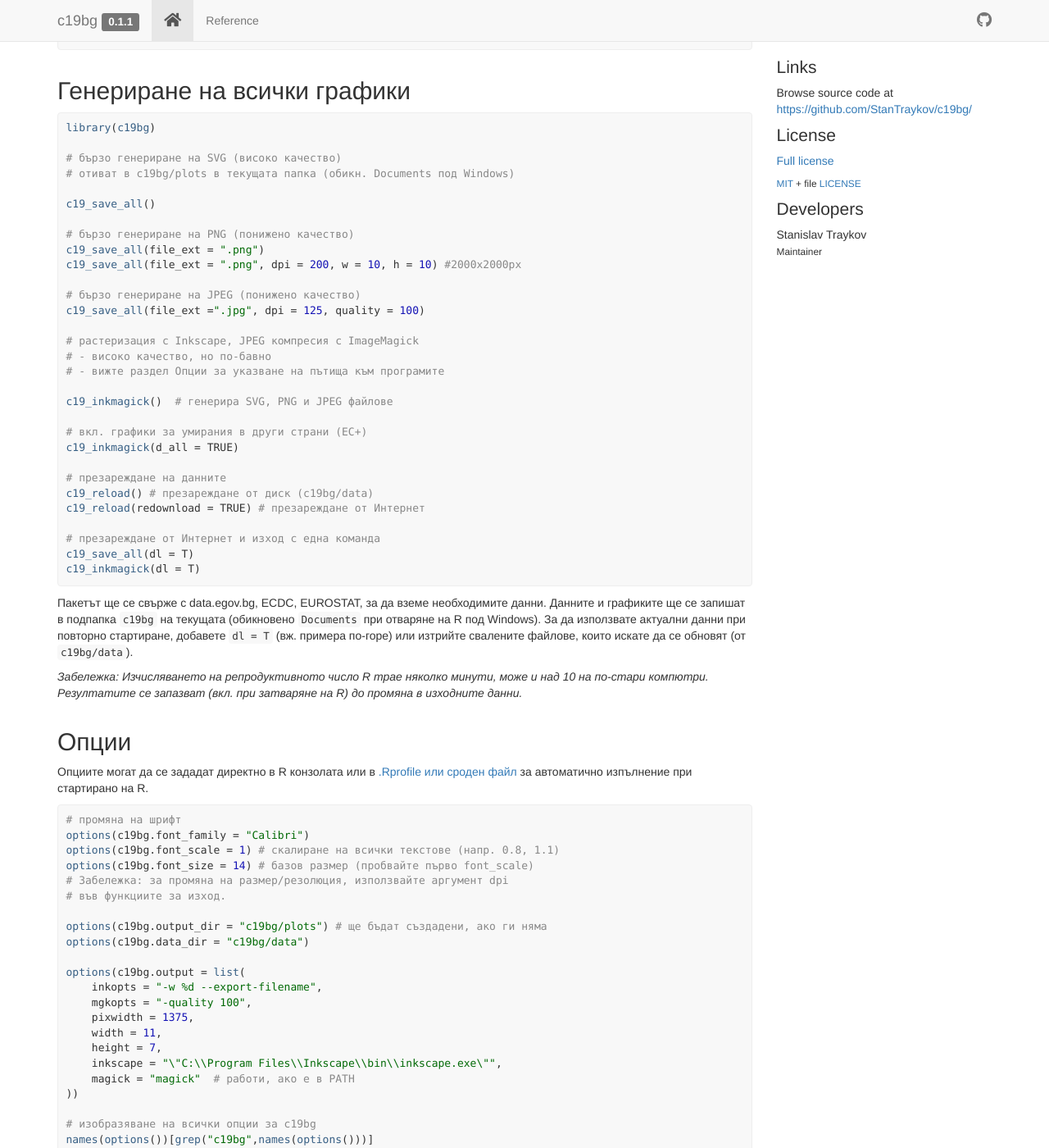
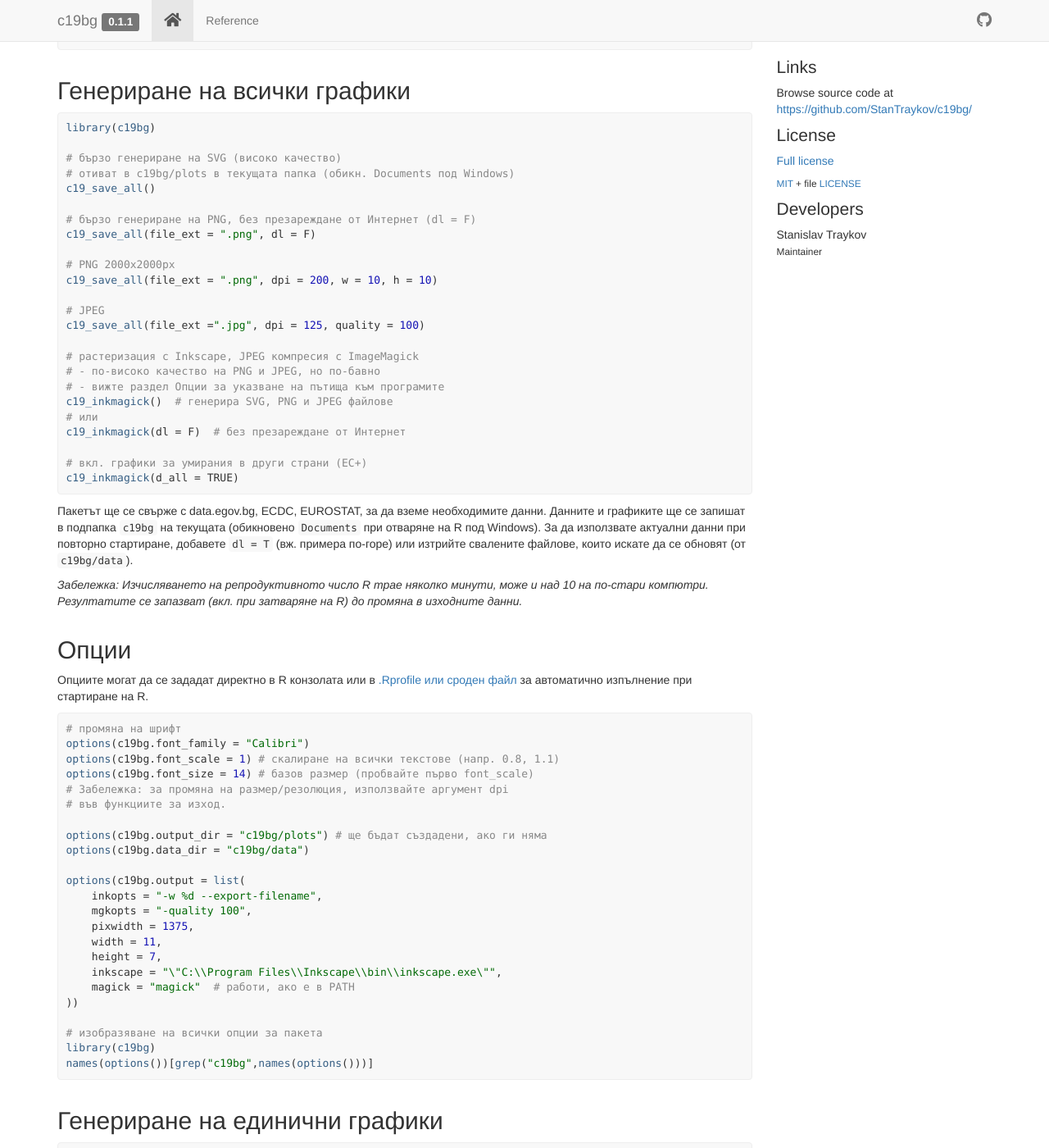
Before and after one commit to StanTraykov/c19bg, a Jekyll site: the page docs/index.html, which Jekyll copies as it is, in a window 1280 px wide and 1400 px high, scrolled down 768 px. Shown: the whole window at 82% size. Built offline with Jekyll 4.4.1, drawn with Linux system fonts in a browser that asks for light colours; nearby versions of some CDN libraries; comment, search, counter and statistics services are not loaded; some of the changed text lies outside the part shown.

Commit message:
auto upload c19bg/plots/Jan10 (Jan10 00:55:43)

```diff
--- a/docs/index.html
+++ b/docs/index.html
@@ -112,39 +112,33 @@
 
 <span class="co"># бързо генериране на SVG (високо качество)</span>
 <span class="co"># отиват в c19bg/plots в текущата папка (обикн. Documents под Windows)</span>
-
 <span class="fu"><a href="reference/c19_save_all.html">c19_save_all</a></span><span class="op">(</span><span class="op">)</span>
 
-<span class="co"># бързо генериране на PNG (понижено качество)</span>
-<span class="fu"><a href="reference/c19_save_all.html">c19_save_all</a></span><span class="op">(</span>file_ext <span class="op">=</span> <span class="st">".png"</span><span class="op">)</span>
-<span class="fu"><a href="reference/c19_save_all.html">c19_save_all</a></span><span class="op">(</span>file_ext <span class="op">=</span> <span class="st">".png"</span>, dpi <span class="op">=</span> <span class="fl">200</span>, w <span class="op">=</span> <span class="fl">10</span>, h <span class="op">=</span> <span class="fl">10</span><span class="op">)</span> <span class="co">#2000x2000px</span>
+<span class="co"># бързо генериране на PNG, без презареждане от Интернет (dl = F)</span>
+<span class="fu"><a href="reference/c19_save_all.html">c19_save_all</a></span><span class="op">(</span>file_ext <span class="op">=</span> <span class="st">".png"</span>, dl <span class="op">=</span> <span class="cn">F</span><span class="op">)</span>
 
-<span class="co"># бързо генериране на JPEG (понижено качество)</span>
+<span class="co"># PNG 2000x2000px</span>
+<span class="fu"><a href="reference/c19_save_all.html">c19_save_all</a></span><span class="op">(</span>file_ext <span class="op">=</span> <span class="st">".png"</span>, dpi <span class="op">=</span> <span class="fl">200</span>, w <span class="op">=</span> <span class="fl">10</span>, h <span class="op">=</span> <span class="fl">10</span><span class="op">)</span>
+
+<span class="co"># JPEG</span>
 <span class="fu"><a href="reference/c19_save_all.html">c19_save_all</a></span><span class="op">(</span>file_ext <span class="op">=</span><span class="st">".jpg"</span>, dpi <span class="op">=</span> <span class="fl">125</span>, quality <span class="op">=</span> <span class="fl">100</span><span class="op">)</span>
 
 <span class="co"># растеризация с Inkscape, JPEG компресия с ImageMagick</span>
-<span class="co"># - високо качество, но по-бавно</span>
+<span class="co"># - по-високо качество на PNG и JPEG, но по-бавно</span>
 <span class="co"># - вижте раздел Опции за указване на пътища към програмите</span>
-
 <span class="fu"><a href="reference/c19_inkmagick.html">c19_inkmagick</a></span><span class="op">(</span><span class="op">)</span>  <span class="co"># генерира SVG, PNG и JPEG файлове</span>
+<span class="co"># или</span>
+<span class="fu"><a href="reference/c19_inkmagick.html">c19_inkmagick</a></span><span class="op">(</span>dl <span class="op">=</span> <span class="cn">F</span><span class="op">)</span>  <span class="co"># без презареждане от Интернет</span>
 
 <span class="co"># вкл. графики за умирания в други страни (ЕС+)</span>
-<span class="fu"><a href="reference/c19_inkmagick.html">c19_inkmagick</a></span><span class="op">(</span>d_all <span class="op">=</span> <span class="cn">TRUE</span><span class="op">)</span>
-
-<span class="co"># презареждане на данните</span>
-<span class="fu"><a href="reference/c19_reload.html">c19_reload</a></span><span class="op">(</span><span class="op">)</span> <span class="co"># презареждане от диск (c19bg/data)</span>
-<span class="fu"><a href="reference/c19_reload.html">c19_reload</a></span><span class="op">(</span>redownload <span class="op">=</span> <span class="cn">TRUE</span><span class="op">)</span> <span class="co"># презареждане от Интернет</span>
-
-<span class="co"># презареждане от Интернет и изход с една команда</span>
-<span class="fu"><a href="reference/c19_save_all.html">c19_save_all</a></span><span class="op">(</span>dl <span class="op">=</span> <span class="cn">T</span><span class="op">)</span>
-<span class="fu"><a href="reference/c19_inkmagick.html">c19_inkmagick</a></span><span class="op">(</span>dl <span class="op">=</span> <span class="cn">T</span><span class="op">)</span></code></pre></div>
+<span class="fu"><a href="reference/c19_inkmagick.html">c19_inkmagick</a></span><span class="op">(</span>d_all <span class="op">=</span> <span class="cn">TRUE</span><span class="op">)</span></code></pre></div>
 <p>Пакетът ще се свърже с data.egov.bg, ECDC, EUROSTAT, за да вземе необходимите данни. Данните и графиките ще се запишат в подпапка <code>c19bg</code> на текущата (обикновено <code>Documents</code> при отваряне на R под Windows). За да използвате актуални данни при повторно стартиране, добавете <code>dl = T</code> (вж. примера по-горе) или изтрийте свалените файлове, които искате да се обновят (от <code>c19bg/data</code>).</p>
 <p><em>Забележка: Изчисляването на репродуктивното число R трае няколко минути, може и над 10 на по-стари компютри. Резултатите се запазват (вкл. при затваряне на R) до промяна в изходните данни.</em></p>
 </div>
 <div id="опции" class="section level2">
 <h2 class="hasAnchor">
 <a href="#%D0%BE%D0%BF%D1%86%D0%B8%D0%B8" class="anchor"></a>Опции</h2>
-<p>Опциите могат да се зададат директно в R конзолата или в <a href="https://support.rstudio.com/hc/en-us/articles/360047157094-Managing-R-with-Rprofile-Renviron-Rprofile-site-Renviron-site-rsession-conf-and-repos-conf">.Rprofile или сроден файл</a> за автоматично изпълнение при стартирано на R.</p>
+<p>Опциите могат да се зададат директно в R конзолата или в <a href="https://support.rstudio.com/hc/en-us/articles/360047157094-Managing-R-with-Rprofile-Renviron-Rprofile-site-Renviron-site-rsession-conf-and-repos-conf">.Rprofile или сроден файл</a> за автоматично изпълнение при стартиране на R.</p>
 <div class="sourceCode" id="cb4"><pre class="downlit sourceCode r">
 <code class="sourceCode R"><span class="co"># промяна на шрифт</span>
 <span class="fu"><a href="https://rdrr.io/r/base/options.html">options</a></span><span class="op">(</span>c19bg.font_family <span class="op">=</span> <span class="st">"Calibri"</span><span class="op">)</span>
@@ -166,7 +160,8 @@
     magick <span class="op">=</span> <span class="st">"magick"</span>  <span class="co"># работи, ако е в PATH</span>
 <span class="op">)</span><span class="op">)</span>
 
-<span class="co"># изобразяване на всички опции за c19bg</span>
+<span class="co"># изобразяване на всички опции за пакета</span>
+<span class="kw"><a href="https://rdrr.io/r/base/library.html">library</a></span><span class="op">(</span><span class="va"><a href="https://stantraykov.github.io/c19bg">c19bg</a></span><span class="op">)</span>
 <span class="fu"><a href="https://rdrr.io/r/base/names.html">names</a></span><span class="op">(</span><span class="fu"><a href="https://rdrr.io/r/base/options.html">options</a></span><span class="op">(</span><span class="op">)</span><span class="op">)</span><span class="op">[</span><span class="fu"><a href="https://rdrr.io/r/base/grep.html">grep</a></span><span class="op">(</span><span class="st">"c19bg"</span>,<span class="fu"><a href="https://rdrr.io/r/base/names.html">names</a></span><span class="op">(</span><span class="fu"><a href="https://rdrr.io/r/base/options.html">options</a></span><span class="op">(</span><span class="op">)</span><span class="op">)</span><span class="op">)</span><span class="op">]</span></code></pre></div>
 </div>
 <div id="генериране-на-единични-графики" class="section level2">
@@ -206,6 +201,10 @@
 <span class="co"># (отнема време, освен ако R вече не е изчислен)</span>
 <span class="fu"><a href="reference/c19_r_plot.html">c19_r_plot</a></span><span class="op">(</span><span class="op">)</span>
 
+<span class="co"># презареждане на данните</span>
+<span class="fu"><a href="reference/c19_reload.html">c19_reload</a></span><span class="op">(</span><span class="op">)</span> <span class="co"># презареждане от диск (c19bg/data)</span>
+<span class="fu"><a href="reference/c19_reload.html">c19_reload</a></span><span class="op">(</span>redownload <span class="op">=</span> <span class="cn">TRUE</span><span class="op">)</span> <span class="co"># презареждане от Интернет</span>
+
 <span class="co"># помощ</span>
 <span class="op">?</span><span class="va">c19_eu_weekly</span>
 <span class="op">?</span><span class="va">c19_save_all</span> <span class="co">#etc</span></code></pre></div>
@@ -218,7 +217,6 @@
 
 <span class="co"># Данните могат да се достъпят с тези две функции</span>
 <span class="co"># (те се използват и от графичните фукнции)</span>
-
 <span class="va">eu_data</span> <span class="op">&lt;-</span> <span class="fu"><a href="reference/c19_eu_data.html">c19_eu_data</a></span><span class="op">(</span><span class="op">)</span>
 <span class="va">bg_data</span> <span class="op">&lt;-</span> <span class="fu"><a href="reference/c19_bg_data.html">c19_bg_data</a></span><span class="op">(</span><span class="op">)</span>
 
@@ -226,9 +224,10 @@
 <span class="co"># data.egov.bg, ECDC, и EUROSTAT. Това трае известно време.</span>
 <span class="co"># Последващи повиквания са евтини, освен ако не се изиска</span>
 <span class="co"># презареждане.</span>
-
-<span class="fu"><a href="reference/c19_eu_data.html">c19_eu_data</a></span><span class="op">(</span>reload <span class="op">=</span> <span class="cn">TRUE</span><span class="op">)</span>
+<span class="fu"><a href="reference/c19_eu_data.html">c19_eu_data</a></span><span class="op">(</span>reload <span class="op">=</span> <span class="cn">TRUE</span><span class="op">)</span> <span class="co"># от диск</span>
 <span class="fu"><a href="reference/c19_bg_data.html">c19_bg_data</a></span><span class="op">(</span>reload <span class="op">=</span> <span class="cn">TRUE</span><span class="op">)</span>
+<span class="fu"><a href="reference/c19_eu_data.html">c19_eu_data</a></span><span class="op">(</span>redownload <span class="op">=</span> <span class="cn">TRUE</span><span class="op">)</span> <span class="co"># от Интернет</span>
+<span class="fu"><a href="reference/c19_bg_data.html">c19_bg_data</a></span><span class="op">(</span>redownload <span class="op">=</span> <span class="cn">TRUE</span><span class="op">)</span>
 
 <span class="co"># Съдържанието може да се разглежда/задълбава в браузера</span>
 <span class="co"># на данни на RStudio.</span>
@@ -236,17 +235,14 @@
 <span class="co"># ECDC/EUROSTAT седмични случаи, смъртни случаи от COVID-19,</span>
 <span class="co"># свръхсмъртност, фактори на надвишаване, брой хоспитализирани,</span>
 <span class="co"># тестове, позитивност</span>
-
 <span class="fu"><a href="https://rdrr.io/r/utils/View.html">View</a></span><span class="op">(</span><span class="va">eu_data</span><span class="op">$</span><span class="va">factor_tab</span><span class="op">)</span>
 
 <span class="co"># Умирания по седмици от EUROSTAT</span>
-
 <span class="fu"><a href="https://rdrr.io/r/utils/View.html">View</a></span><span class="op">(</span><span class="va">eu_data</span><span class="op">$</span><span class="va">eurostat_deaths</span><span class="op">)</span>
 
 <span class="co"># За България</span>
-
-<span class="fu"><a href="https://rdrr.io/r/utils/View.html">View</a></span><span class="op">(</span><span class="va">bg_data</span><span class="op">$</span><span class="va">gen_inc_hist</span><span class="op">)</span> <span class="co"># обща, вкл. ограничен набор данни</span>
-                           <span class="co"># от преди да отворят данните</span>
+<span class="fu"><a href="https://rdrr.io/r/utils/View.html">View</a></span><span class="op">(</span><span class="va">bg_data</span><span class="op">$</span><span class="va">gen_inc_hist</span><span class="op">)</span> <span class="co"># обща статистика, вкл. ограничен набор</span>
+                           <span class="co"># данни от преди да отворят данните</span>
 <span class="fu"><a href="https://rdrr.io/r/utils/View.html">View</a></span><span class="op">(</span><span class="va">bg_data</span><span class="op">$</span><span class="va">age</span><span class="op">)</span>          <span class="co"># по възраст (днвени)</span>
 <span class="fu"><a href="https://rdrr.io/r/utils/View.html">View</a></span><span class="op">(</span><span class="va">bg_data</span><span class="op">$</span><span class="va">subdivs</span><span class="op">)</span>      <span class="co"># по области (дневни)</span></code></pre></div>
 <div id="примерна-заявка-и-графика" class="section level3">
--- a/docs/pkgdown.yml
+++ b/docs/pkgdown.yml
@@ -2,4 +2,4 @@
 pkgdown: 1.6.1
 pkgdown_sha: ~
 articles: {}
-last_built: 2020-12-30T22:12Z
+last_built: 2021-01-09T22:55Z
--- a/docs/reference/c19_save_all.html
+++ b/docs/reference/c19_save_all.html
@@ -134,8 +134,8 @@
   dpi <span class='op'>=</span> <span class='fl'>125</span>,
   funs <span class='op'>=</span> <span class='fu'><a href='https://rdrr.io/r/base/c.html'>c</a></span><span class='op'>(</span><span class='st'>"c19_var_plot_save"</span>, <span class='st'>"c19_heat_save"</span>, <span class='st'>"c19_oblasts_save"</span>,
     <span class='st'>"c19_eu_plots_save"</span>, <span class='st'>"c19_r_plot_save"</span><span class='op'>)</span>,
-  dl <span class='op'>=</span> <span class='cn'>FALSE</span>,
-  rl <span class='op'>=</span> <span class='cn'>FALSE</span>,
+  dl <span class='op'>=</span> <span class='cn'>TRUE</span>,
+  rl <span class='op'>=</span> <span class='cn'>TRUE</span>,
   <span class='va'>...</span>
 <span class='op'>)</span></pre>
 
```
Also changed, not shown: docs/reference/c19_inkmagick.html (+6 -6 lines).
